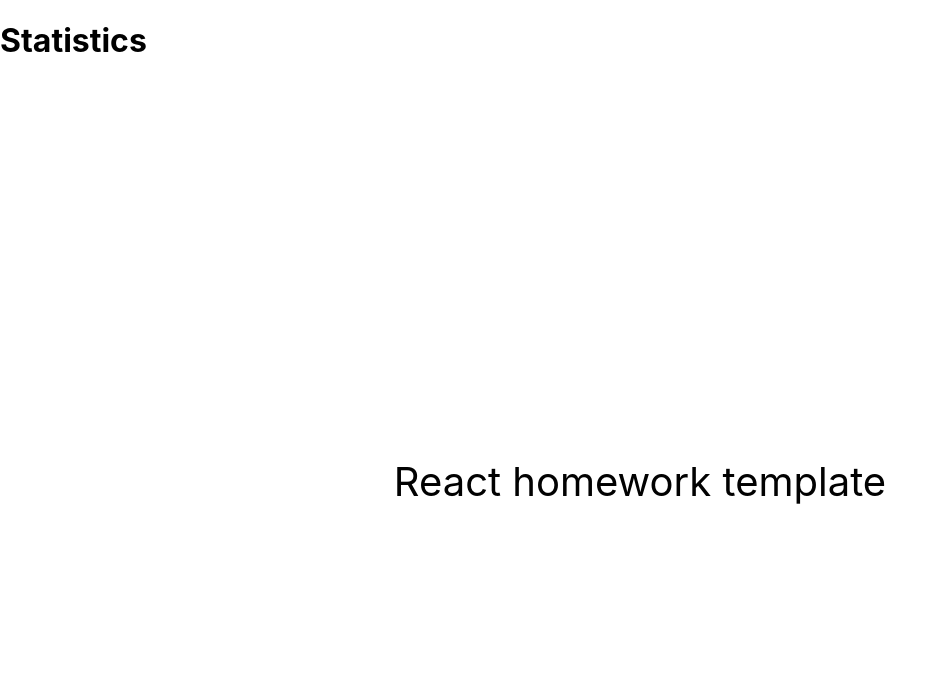
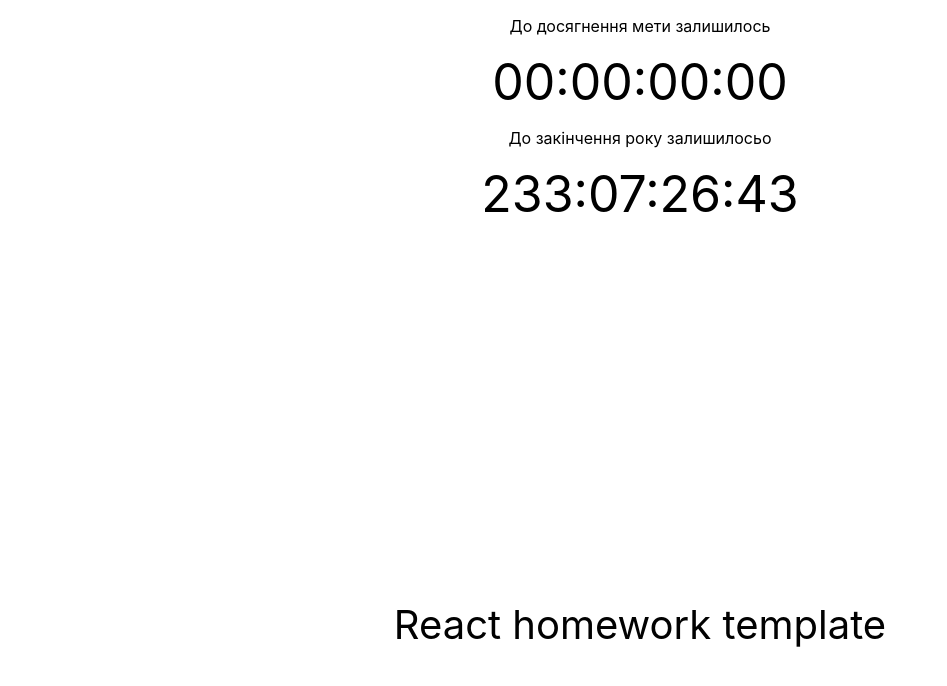
Before and after one commit to Potyomko/project-books, a React (Create React App) app: page /statistics in a window 1280 px wide. Shown: the top 686 px of the page, without its empty margins (0-947 px from the left). Built offline with nearby package versions, Linux system fonts and the light colour scheme.

Commit message:
set timers

```diff
--- a/src/components/Statistics/Statistics.jsx
+++ b/src/components/Statistics/Statistics.jsx
@@ -1,5 +1,11 @@
+import { TimeTofinish } from "./components/finishOfTreaningTimer";
+import { NewYearTimer } from "./components/timerToNewYear";
+
 export const Statistics = ()=>{
     return(
-        <h1>Statistics</h1>
+        <>
+        <TimeTofinish/>
+        <NewYearTimer/>
+        </>
     )
 }
--- /dev/null
+++ b/src/components/Statistics/components/finishOfTreaningTimer.jsx
@@ -0,0 +1,28 @@
+import React from 'react';
+import { useTimer } from 'react-timer-hook';
+import {useSelector} from 'react-redux'
+
+export function TimeTofinish() {
+  const timeOfTheFinish = useSelector(state => state.traning.finishDate)
+  const time = new Date(timeOfTheFinish * 1000)
+
+  const {
+    seconds,
+    minutes,
+    hours,
+    days,
+  } = useTimer({ expiryTimestamp: time, onExpire: () => console.warn('onExpire called') });
+
+
+  return (
+    <div style={{textAlign: 'center'}}>
+      <p>До досягнення мети залишилось</p>
+      <div style={{fontSize: '50px'}}>
+            <span>{days < 10 ? 0 : ''}{days}</span>
+            :<span>{hours < 10 ? 0 : ''}{hours}</span>
+            :<span>{minutes < 10 ? 0 : ''}{minutes}</span>
+            :<span>{seconds < 10 ? 0 : ''}{seconds}</span>
+      </div>
+    </div>
+  );
+}
--- /dev/null
+++ b/src/components/Statistics/components/timerToNewYear.jsx
@@ -0,0 +1,28 @@
+import React from 'react';
+import { useTimer } from 'react-timer-hook';
+// import {useSelector} from 'react-redux'
+
+export function NewYearTimer() {
+    const currentYear = new Date().getFullYear();
+    const nextYear = new Date(`January 01 ${currentYear + 1} 00:00:00`);
+
+  const {
+    seconds,
+    minutes,
+    hours,
+    days,
+  } = useTimer({ expiryTimestamp: nextYear, onExpire: () => console.warn('onExpire called') });
+
+
+  return (
+    <div style={{textAlign: 'center'}}>
+      <p>До закінчення року залишилосьo</p>
+      <div style={{fontSize: '50px'}}>
+        <span>{days < 10 ? 0 : ''}{days}</span>
+        :<span>{hours < 10 ? 0 : ''}{hours}</span>
+        :<span>{minutes < 10 ? 0 : ''}{minutes}</span>
+        :<span>{seconds < 10 ? 0 : ''}{seconds}</span>
+      </div>
+    </div>
+  );
+}
```
Also changed, not shown: src/components/Statistics/components/myGoal.jsx (added, +21 -0 lines).
